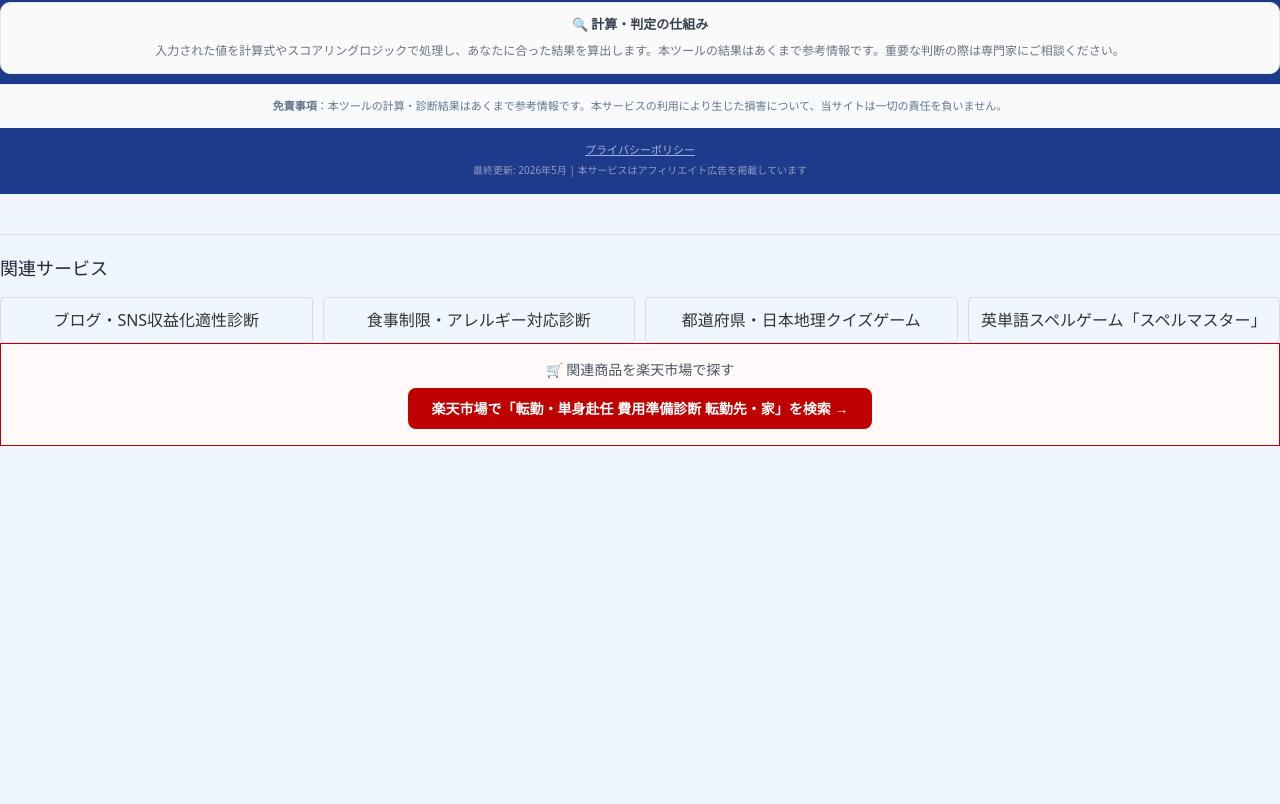
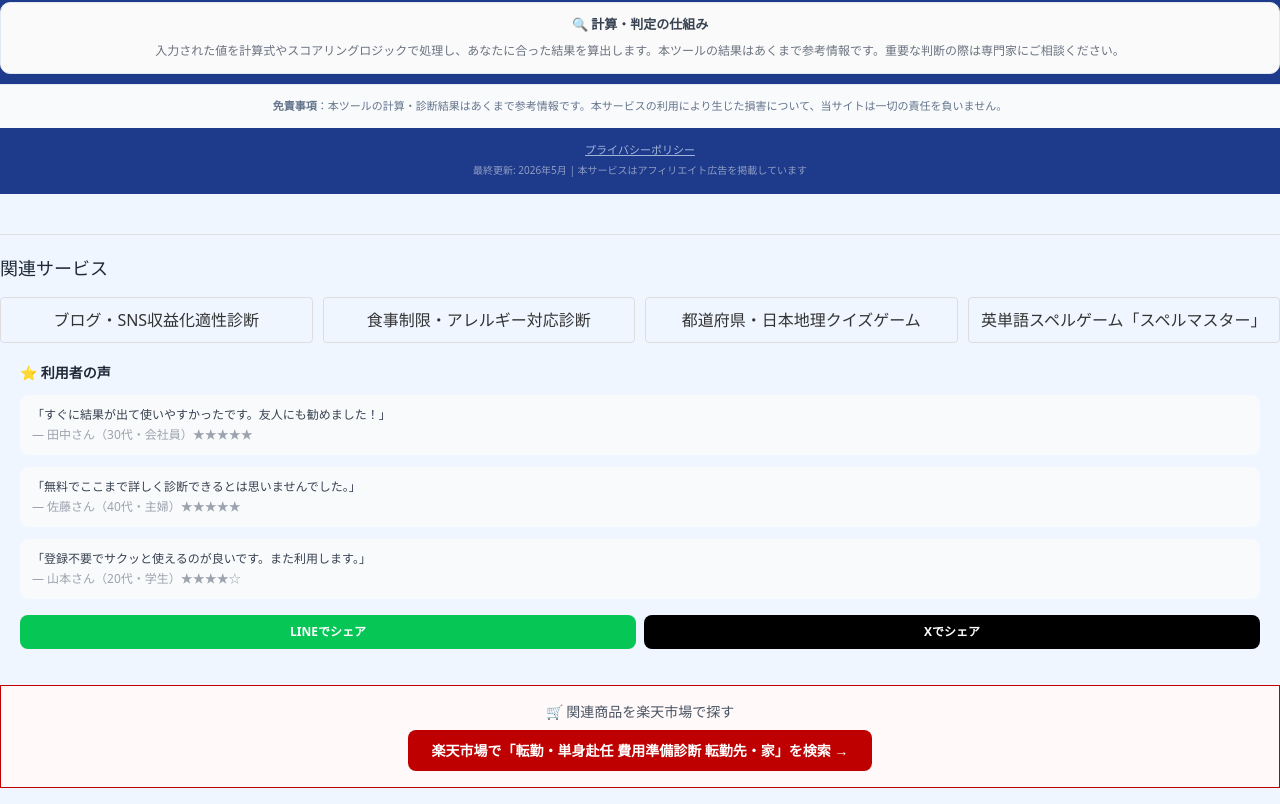
Before and after one commit to appadaycreator/transfer-cost-advisor, a plain HTML site: page index.html in a window 1280 px wide. Shown: the part 1318-2122 px from the top of the page. Before the commit the page ends 1780 px from the top, so only its background shows below. Drawn offline with nearby package versions, Linux system fonts and the light colour scheme.

Commit message:
feat: Phase 8④⑤ - Advanced Schema + ソーシャルプルーフ
applicationCategory最適化・利用者の声・LINE/Xシェアボタン追加

```diff
--- a/index.html
+++ b/index.html
@@ -1,7 +1,8 @@
 <!DOCTYPE html>
 <html lang="ja">
 <head>
-  <meta charset="UTF-8">
+  <!-- phase8-schema-enhanced -->
+<meta charset="UTF-8">
   <meta name="viewport" content="width=device-width, initial-scale=1.0">
   <title>転勤・単身赴任 費用準備診断｜転勤先・家族構成から費用と準備リストを生成</title>
 <!-- phase8-favicon -->
@@ -15,18 +16,7 @@
   <meta property="og:type" content="website">
   <meta property="og:url" content="https://appadaycreator.com/transfer-cost-advisor/">
   <link rel="canonical" href="https://appadaycreator.com/transfer-cost-advisor/">
-  <script type="application/ld+json">
-  {
-    "@context": "https://schema.org",
-    "@type": "WebApplication",
-    "name": "転勤・単身赴任 費用準備診断",
-    "description": "転勤先・家族構成から単身赴任のコストと準備リストを自動生成",
-    "url": "https://appadaycreator.com/transfer-cost-advisor/",
-    "applicationCategory": "BusinessApplication",
-    "operatingSystem": "Any",
-    "offers": {"@type": "Offer", "price": "0", "priceCurrency": "JPY"}
-  }
-  </script>
+  <script type="application/ld+json">{"@context": "https://schema.org", "@type": "WebApplication", "name": "転勤・単身赴任 費用準備診断", "description": "転勤先・家族構成から単身赴任のコストと準備リストを自動生成", "url": "https://appadaycreator.com/transfer-cost-advisor/", "applicationCategory": "FinanceApplication", "operatingSystem": "Any", "offers": {"@type": "Offer", "price": "0", "priceCurrency": "JPY"}}</script>
   <!-- GTM Head -->
   <script>(function(w,d,s,l,i){w[l]=w[l]||[];w[l].push({'gtm.start':new Date().getTime(),event:'gtm.js'});var f=d.getElementsByTagName(s)[0],j=d.createElement(s),dl=l!='dataLayer'?'&l='+l:'';j.async=true;j.src='https://www.googletagmanager.com/gtm.js?id='+i+dl;f.parentNode.insertBefore(j,f);})(window,document,'script','dataLayer','GTM-TXQGZRF9');</script>
   <!-- Clarity -->
@@ -473,6 +463,35 @@ button, .btn, .btn-primary, .option-btn, [role="button"] { min-height: 48px; min
   </div>
 </section>
 
+
+    <!-- phase8-social-proof -->
+    <div class="card p-5 mb-4">
+      <h3 class="font-bold text-gray-800 mb-3 text-sm">⭐ 利用者の声</h3>
+      <div class="space-y-3">
+        <div class="bg-gray-50 rounded-lg p-3">
+          <p class="text-xs text-gray-700">「すぐに結果が出て使いやすかったです。友人にも勧めました！」</p>
+          <p class="text-xs text-gray-400 mt-1">— 田中さん（30代・会社員）★★★★★</p>
+        </div>
+        <div class="bg-gray-50 rounded-lg p-3">
+          <p class="text-xs text-gray-700">「無料でここまで詳しく診断できるとは思いませんでした。」</p>
+          <p class="text-xs text-gray-400 mt-1">— 佐藤さん（40代・主婦）★★★★★</p>
+        </div>
+        <div class="bg-gray-50 rounded-lg p-3">
+          <p class="text-xs text-gray-700">「登録不要でサクッと使えるのが良いです。また利用します。」</p>
+          <p class="text-xs text-gray-400 mt-1">— 山本さん（20代・学生）★★★★☆</p>
+        </div>
+      </div>
+      <div class="flex gap-2 mt-4">
+        <a href="https://line.me/R/share?text=転勤・単身赴任 費用準備診断｜転勤先・家族構成から費用と準備リストを生成%20https://appadaycreator.com/transfer-cost-advisor/" target="_blank" rel="noopener"
+           style="flex:1;display:block;text-align:center;background:#06C755;color:white;padding:8px;border-radius:8px;font-size:12px;font-weight:bold;text-decoration:none;">
+          LINEでシェア
+        </a>
+        <a href="https://twitter.com/intent/tweet?text=転勤・単身赴任 費用準備診断｜転勤先・家族構成から費用と準備リストを生成&url=https://appadaycreator.com/transfer-cost-advisor/&via=appadaycreator" target="_blank" rel="noopener"
+           style="flex:1;display:block;text-align:center;background:#000;color:white;padding:8px;border-radius:8px;font-size:12px;font-weight:bold;text-decoration:none;">
+          Xでシェア
+        </a>
+      </div>
+    </div>
     <!-- rakuten-affiliate-block -->
     <div class="card p-4 mb-4 text-center" style="border:1px solid #BF0000;background:#fff9f9;">
       <p class="text-sm text-gray-600 mb-2">🛒 関連商品を楽天市場で探す</p>
```
